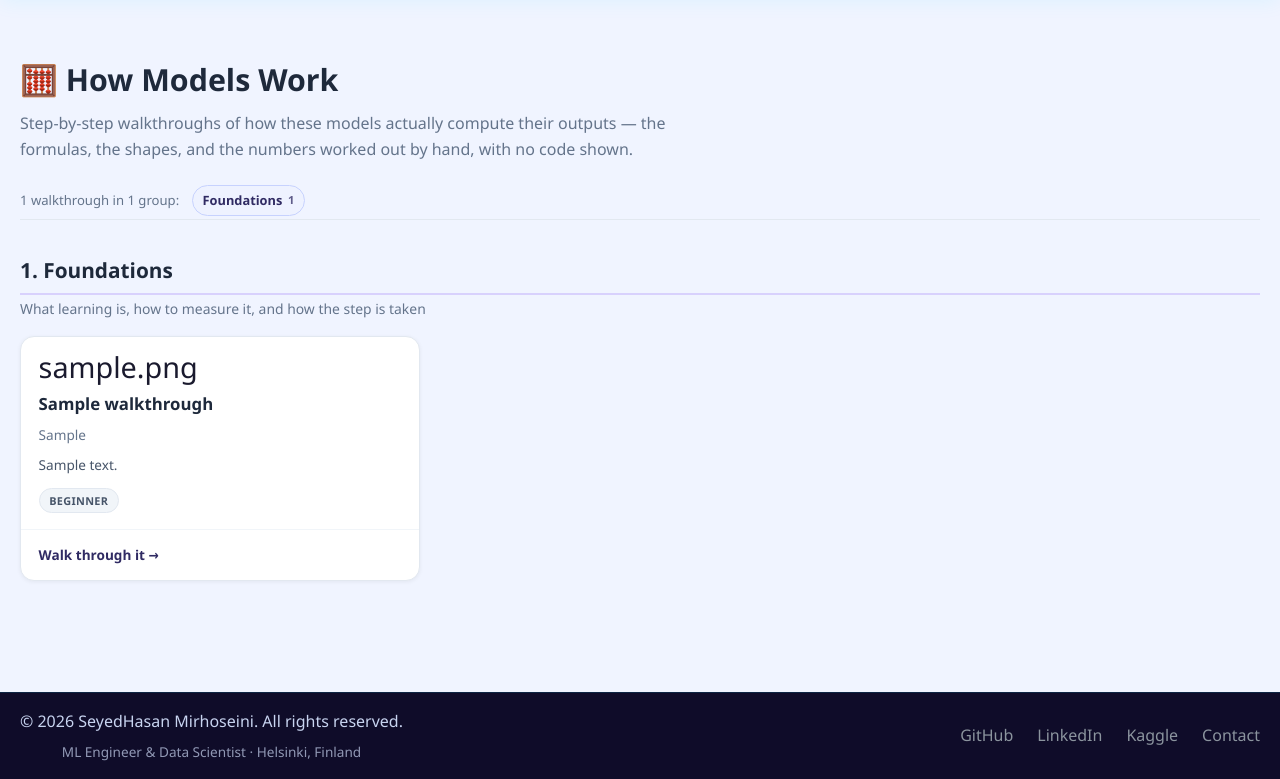
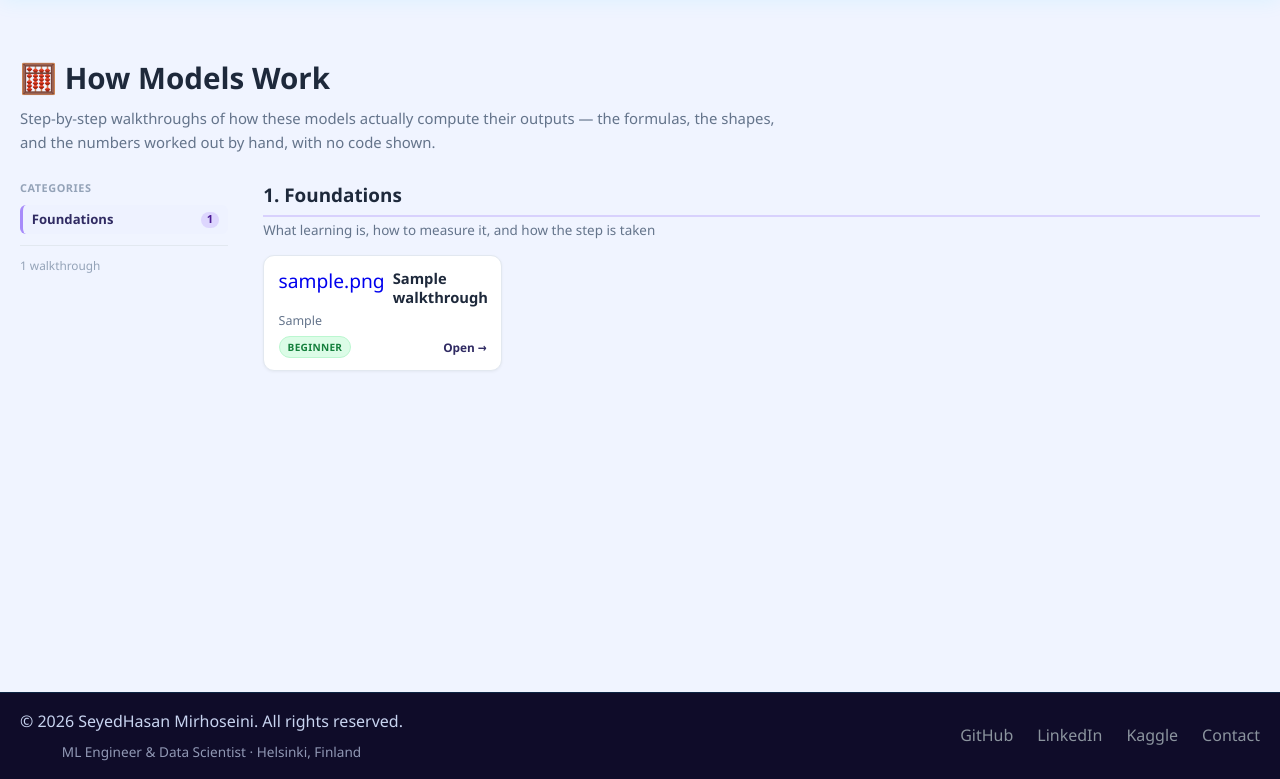
Before and after one commit to seyedhasanmirhoseini1367/PersonalPortfolio, a Django app: page /how-models-work/ in a window 1280 px wide. Shown: the part 51-830 px from the top of the page. Run offline with Django 5.2, Linux system fonts and the light colour scheme; tables that the repository leaves empty hold one stand-in row (values such as "Sample post").

Commit message:
List page: sticky category sidebar and compact cards
The 24 walkthroughs were laid out as one long column of full-width cards with
a jump bar at the top that scrolled out of view. Replaced with a two-column
layout:

  - a sticky left sidebar listing the seven categories with per-group counts,
    matching the position of the Contents panel on the detail pages so the two
    behave the same way
  - the active category highlights as you scroll (IntersectionObserver, with
    the first section highlighted as a fallback if it is unavailable)
  - cards roughly half the height: icon moved inline with the title, summary
    replaced by the tagline clamped to two lines, and the whole card is now the
    link so the separate footer row is gone
  - four cards per row at 1400px instead of three

Difficulty badges are now colour-coded (green/amber/red) and the category badge
is dropped from the cards, since the heading directly above already names it.

Below 900px the sidebar becomes a horizontally scrollable chip row pinned under
the header, and the grid falls to one or two columns depending on width.

Verified by screenshotting headless Chrome at several widths. Worth recording
for anyone doing the same: --window-size below ~500 is clamped, so the page
still lays out at 504 CSS px while the image is cropped to the requested width.
That crop initially looked like a horizontal-overflow bug on both this page and
the home page; at a correctly sized viewport neither overflows. The
minmax(0, 1fr) track is kept as defensive CSS against that class of bug, not as
a fix for a demonstrated one.

Co-Authored-By: Claude Opus 5 <noreply@anthropic.com>

```diff
--- a/templates/model_internals/walkthrough_list.html
+++ b/templates/model_internals/walkthrough_list.html
@@ -5,129 +5,184 @@
 
 {% block extra_css %}
 <style>
-.hmw-hero {
-    padding: 1.5rem 0 .5rem;
-}
-.hmw-hero h1 {
-    font-size: 1.9rem;
-    color: #1e293b;
-    margin-bottom: .4rem;
-}
-.hmw-hero p {
-    color: #64748b;
-    max-width: 720px;
-}
-.hmw-grid {
+.hmw-hero { padding: 1.4rem 0 .3rem; }
+.hmw-hero h1 { font-size: 1.85rem; color: #1e293b; margin-bottom: .35rem; }
+.hmw-hero p { color: #64748b; max-width: 760px; font-size: .93rem; }
+
+/* ── Layout: sticky sidebar + content ─────────────────────── */
+.hmw-layout {
     display: grid;
-    grid-template-columns: repeat(auto-fill, minmax(320px, 1fr));
-    gap: 1.25rem;
+    grid-template-columns: 208px minmax(0, 1fr);
+    gap: 2.2rem;
+    align-items: start;
+    padding-top: 1.2rem;
 }
 
-/* ── Jump bar ─────────────────────────────────────────────── */
-.hmw-jump {
+.hmw-side { position: sticky; top: 84px; max-height: calc(100vh - 104px); overflow-y: auto; }
+.hmw-side-title {
+    font-size: .68rem;
+    font-weight: 700;
+    text-transform: uppercase;
+    letter-spacing: .05em;
+    color: #94a3b8;
+    margin-bottom: .55rem;
+}
+.hmw-side ul { display: block; list-style: none; margin: 0; padding: 0; }
+.hmw-side li { margin-bottom: .18rem; }
+.hmw-side a {
     display: flex;
-    flex-wrap: wrap;
     align-items: center;
-    gap: .45rem;
-    padding: .9rem 0 .2rem;
-    border-bottom: 1px solid #e2e8f0;
-    margin-bottom: .5rem;
+    justify-content: space-between;
+    gap: .4rem;
+    font-size: .82rem;
+    color: #475569;
+    text-decoration: none;
+    padding: .38rem .55rem;
+    border-radius: 6px;
+    border-left: 3px solid transparent;
+    line-height: 1.3;
+    transition: background .15s, color .15s, border-color .15s;
 }
-.hmw-jump-label { font-size: .82rem; color: #64748b; margin-right: .35rem; }
-.hmw-jump a {
-    display: inline-flex;
-    align-items: center;
-    gap: .35rem;
-    font-size: .8rem;
-    font-weight: 600;
+.hmw-side a:hover { background: #eef2ff; color: #302b63; }
+.hmw-side a.active {
+    background: #eef2ff;
     color: #302b63;
-    text-decoration: none;
-    padding: .28rem .6rem;
-    border: 1px solid #c7d2fe;
-    border-radius: 20px;
-    background: #eef2ff;
-    transition: background .2s, border-color .2s;
+    font-weight: 700;
+    border-left-color: #a78bfa;
 }
-.hmw-jump a:hover { background: #302b63; color: #fff; border-color: #302b63; }
-.hmw-jump-n {
+.hmw-side-n {
     font-size: .7rem;
-    opacity: .75;
     font-weight: 700;
+    color: #94a3b8;
+    background: #f1f5f9;
+    border-radius: 10px;
+    padding: .04rem .38rem;
+    flex-shrink: 0;
+}
+.hmw-side a.active .hmw-side-n { background: #ddd6fe; color: #4c1d95; }
+.hmw-side-total {
+    margin-top: .7rem;
+    padding-top: .6rem;
+    border-top: 1px solid #e2e8f0;
+    font-size: .74rem;
+    color: #94a3b8;
 }
 
 /* ── Group section ────────────────────────────────────────── */
-.hmw-group { padding: 1.6rem 0 .4rem; scroll-margin-top: 80px; }
-.hmw-group-head { margin-bottom: 1rem; }
+.hmw-group { padding: 0 0 1.9rem; scroll-margin-top: 80px; }
+.hmw-group:first-child { padding-top: .1rem; }
+.hmw-group-head { margin-bottom: .85rem; }
 .hmw-group-head h2 {
-    font-size: 1.3rem;
+    font-size: 1.18rem;
     color: #1e293b;
-    margin: 0 0 .2rem;
-    padding-bottom: .35rem;
+    margin: 0 0 .18rem;
+    padding-bottom: .3rem;
     border-bottom: 2px solid #a78bfa55;
 }
-.hmw-group-head p { color: #64748b; font-size: .87rem; margin: 0; }
-.hmw-group:last-of-type { padding-bottom: 2.5rem; }
+.hmw-group-head p { color: #64748b; font-size: .84rem; margin: 0; }
+
+/* ── Compact cards ────────────────────────────────────────── */
+.hmw-grid {
+    display: grid;
+    grid-template-columns: repeat(auto-fill, minmax(228px, 1fr));
+    gap: .85rem;
+}
 .hmw-card {
-    background: white;
-    border-radius: 14px;
-    border: 1px solid #e2e8f0;
-    box-shadow: 0 1px 4px rgba(0,0,0,.06);
     display: flex;
     flex-direction: column;
-    overflow: hidden;
-    transition: transform .25s, box-shadow .25s, border-color .25s;
+    background: white;
+    border: 1px solid #e2e8f0;
+    border-radius: 11px;
+    padding: .8rem .9rem .75rem;
+    text-decoration: none;
+    box-shadow: 0 1px 3px rgba(0,0,0,.05);
+    transition: transform .18s, box-shadow .18s, border-color .18s;
 }
 .hmw-card:hover {
-    transform: translateY(-4px);
-    box-shadow: 0 8px 28px rgba(48,43,99,.14);
+    transform: translateY(-3px);
+    box-shadow: 0 7px 20px rgba(48,43,99,.13);
     border-color: #a78bfa;
 }
-.hmw-card-top {
+.hmw-card-head {
+    display: flex;
+    align-items: flex-start;
+    gap: .5rem;
+    margin-bottom: .3rem;
+}
+.hmw-icon { font-size: 1.2rem; line-height: 1.25; flex-shrink: 0; }
+.hmw-card-title {
+    font-size: .92rem;
+    font-weight: 700;
+    color: #1e293b;
+    margin: 0;
+    line-height: 1.28;
+}
+.hmw-card:hover .hmw-card-title { color: #302b63; }
+.hmw-tagline {
+    color: #64748b;
+    font-size: .78rem;
+    line-height: 1.4;
+    margin-bottom: .45rem;
+    display: -webkit-box;
+    -webkit-line-clamp: 2;
+    -webkit-box-orient: vertical;
+    overflow: hidden;
+}
+.hmw-card-foot {
+    margin-top: auto;
     display: flex;
     align-items: center;
-    gap: .6rem;
-    padding: 1rem 1.1rem .6rem;
+    justify-content: space-between;
+    gap: .5rem;
 }
-.hmw-icon {
-    font-size: 1.8rem;
-    line-height: 1;
-}
-.hmw-card-body { padding: 0 1.1rem 1rem; flex: 1; }
-.hmw-card-title {
-    font-size: 1.05rem;
-    font-weight: 700;
-    margin: 0 0 .35rem;
-}
-.hmw-card-title a { color: #1e293b; text-decoration: none; }
-.hmw-card-title a:hover { color: #302b63; }
-.hmw-tagline { color: #64748b; font-size: .85rem; margin-bottom: .6rem; }
-.hmw-summary { color: #475569; font-size: .85rem; line-height: 1.5; }
-.hmw-badges { display: flex; gap: .4rem; flex-wrap: wrap; margin-top: .75rem; }
 .hmw-badge {
-    padding: .2rem .6rem;
+    padding: .12rem .5rem;
     border-radius: 20px;
-    font-size: .68rem;
+    font-size: .63rem;
     font-weight: 700;
     text-transform: uppercase;
     letter-spacing: .03em;
+    background: #f1f5f9;
+    color: #475569;
+    border: 1px solid #e2e8f0;
 }
-.hmw-badge-category { background: #eef2ff; color: #4338ca; border: 1px solid #c7d2fe; }
-.hmw-badge-difficulty { background: #f1f5f9; color: #475569; border: 1px solid #e2e8f0; }
-.hmw-card-footer {
-    padding: .75rem 1.1rem;
-    border-top: 1px solid #f1f5f9;
+.hmw-badge.d-beginner     { background:#dcfce7; color:#15803d; border-color:#bbf7d0; }
+.hmw-badge.d-intermediate { background:#fef3c7; color:#a16207; border-color:#fde68a; }
+.hmw-badge.d-advanced     { background:#fee2e2; color:#b91c1c; border-color:#fecaca; }
+.hmw-go { font-size: .74rem; font-weight: 700; color: #302b63; }
+
+.hmw-empty { text-align: center; padding: 3rem 1rem; color: #64748b; }
+
+/* ── Responsive: sidebar becomes a scrollable chip row ─────── */
+@media (max-width: 900px) {
+    /* minmax(0, 1fr) rather than a bare 1fr: 1fr means minmax(auto, 1fr), and
+       an auto minimum is min-content -- which the nowrap category chips could
+       push past the viewport. Defensive, so the page can never scroll sideways. */
+    .hmw-layout { grid-template-columns: minmax(0, 1fr); gap: .6rem; }
+    .hmw-side {
+        position: sticky;
+        top: 58px;
+        z-index: 20;
+        background: var(--bg);
+        max-height: none;
+        overflow-x: auto;
+        overflow-y: hidden;
+        padding: .5rem 0;
+        border-bottom: 1px solid #e2e8f0;
     }
-.hmw-card-footer a {
-    color: #302b63;
-    font-weight: 600;
-    font-size: .85rem;
-    text-decoration: none;
+    .hmw-side-title, .hmw-side-total { display: none; }
+    .hmw-side ul { display: flex; gap: .4rem; }
+    .hmw-side li { margin: 0; }
+    .hmw-side a {
+        white-space: nowrap;
+        border: 1px solid #c7d2fe;
+        border-left-width: 1px;
+        border-radius: 20px;
+        background: #eef2ff;
+        padding: .3rem .6rem;
     }
-.hmw-card-footer a:hover { color: #00d4ff; }
-.hmw-empty {
-    text-align: center;
-    padding: 3rem 1rem;
-    color: #64748b;
+    .hmw-side a.active { border-color: #a78bfa; }
+    .hmw-grid { grid-template-columns: repeat(auto-fill, minmax(200px, 1fr)); }
 }
 </style>
 {% endblock %}
@@ -139,13 +194,21 @@
 </div>
 
 {% if groups %}
-<nav class="hmw-jump">
-    <span class="hmw-jump-label">{{ total }} walkthrough{{ total|pluralize }} in {{ groups|length }} group{{ groups|length|pluralize }}:</span>
+<div class="hmw-layout">
+    <aside class="hmw-side" id="hmwSide">
+        <div class="hmw-side-title">Categories</div>
+        <ul>
             {% for g in groups %}
-        <a href="#{{ g.code }}">{{ g.label }} <span class="hmw-jump-n">{{ g.items|length }}</span></a>
+            <li><a href="#{{ g.code }}" data-target="{{ g.code }}">
+                <span>{{ g.label }}</span>
+                <span class="hmw-side-n">{{ g.items|length }}</span>
+            </a></li>
             {% endfor %}
-</nav>
+        </ul>
+        <div class="hmw-side-total">{{ total }} walkthrough{{ total|pluralize }}</div>
+    </aside>
 
+    <div>
         {% for g in groups %}
         <section class="hmw-group" id="{{ g.code }}">
             <div class="hmw-group-head">
@@ -154,29 +217,63 @@
             </div>
             <div class="hmw-grid">
                 {% for w in g.items %}
-        <div class="hmw-card">
-            <div class="hmw-card-top">
+                <a class="hmw-card" href="{{ w.get_absolute_url }}">
+                    <div class="hmw-card-head">
                         <span class="hmw-icon">{{ w.icon|default:"🧠" }}</span>
+                        <h3 class="hmw-card-title">{{ w.title }}</h3>
                     </div>
-            <div class="hmw-card-body">
-                <h3 class="hmw-card-title"><a href="{{ w.get_absolute_url }}">{{ w.title }}</a></h3>
                     {% if w.tagline %}<div class="hmw-tagline">{{ w.tagline }}</div>{% endif %}
-                <p class="hmw-summary">{{ w.summary }}</p>
-                <div class="hmw-badges">
-                    <span class="hmw-badge hmw-badge-difficulty">{{ w.get_difficulty_display }}</span>
+                    <div class="hmw-card-foot">
+                        <span class="hmw-badge d-{{ w.difficulty }}">{{ w.get_difficulty_display }}</span>
+                        <span class="hmw-go">Open →</span>
                     </div>
-            </div>
-            <div class="hmw-card-footer">
-                <a href="{{ w.get_absolute_url }}">Walk through it →</a>
-            </div>
-        </div>
+                </a>
                 {% endfor %}
             </div>
         </section>
         {% endfor %}
+    </div>
+</div>
 {% else %}
 <div class="hmw-empty">
     <p>No walkthroughs published yet — check back soon.</p>
 </div>
 {% endif %}
 {% endblock %}
+
+{% block extra_js %}
+<script>
+// Highlight the category currently in view.
+document.addEventListener('DOMContentLoaded', function () {
+    var links = Array.prototype.slice.call(
+        document.querySelectorAll('#hmwSide a[data-target]'));
+    var sections = links
+        .map(function (a) { return document.getElementById(a.dataset.target); })
+        .filter(Boolean);
+    if (!sections.length) return;
+
+    function setActive(code) {
+        links.forEach(function (a) {
+            a.classList.toggle('active', a.dataset.target === code);
+        });
+    }
+
+    if ('IntersectionObserver' in window) {
+        var visible = {};
+        var obs = new IntersectionObserver(function (entries) {
+            entries.forEach(function (e) { visible[e.target.id] = e.isIntersecting; });
+            // first section (in document order) that is currently on screen
+            for (var i = 0; i < sections.length; i++) {
+                if (visible[sections[i].id]) { setActive(sections[i].id); return; }
+            }
+        }, { rootMargin: '-90px 0px -65% 0px', threshold: 0 });
+        sections.forEach(function (s) { obs.observe(s); });
+    }
+
+    setActive(sections[0].id);
+    links.forEach(function (a) {
+        a.addEventListener('click', function () { setActive(a.dataset.target); });
+    });
+});
+</script>
+{% endblock %}
```
Lines whose indentation alone changed are shown as unchanged.
